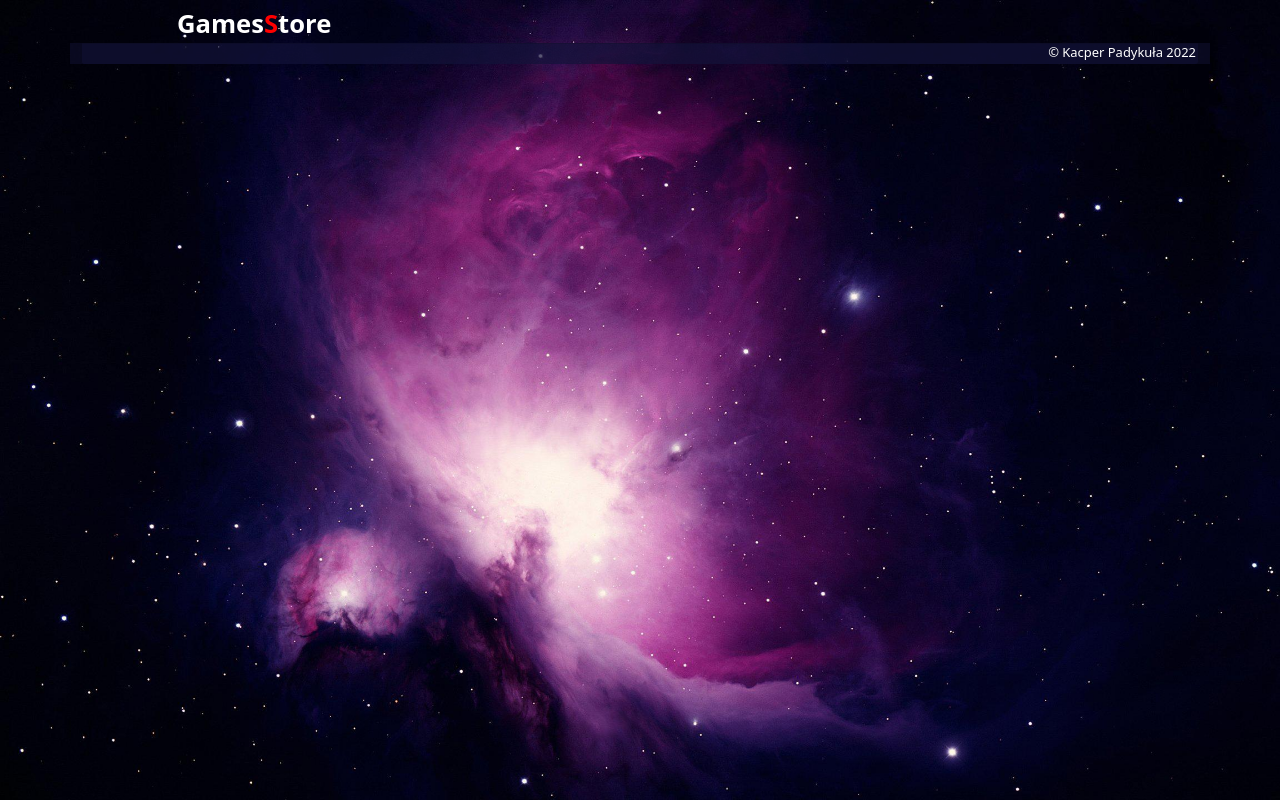
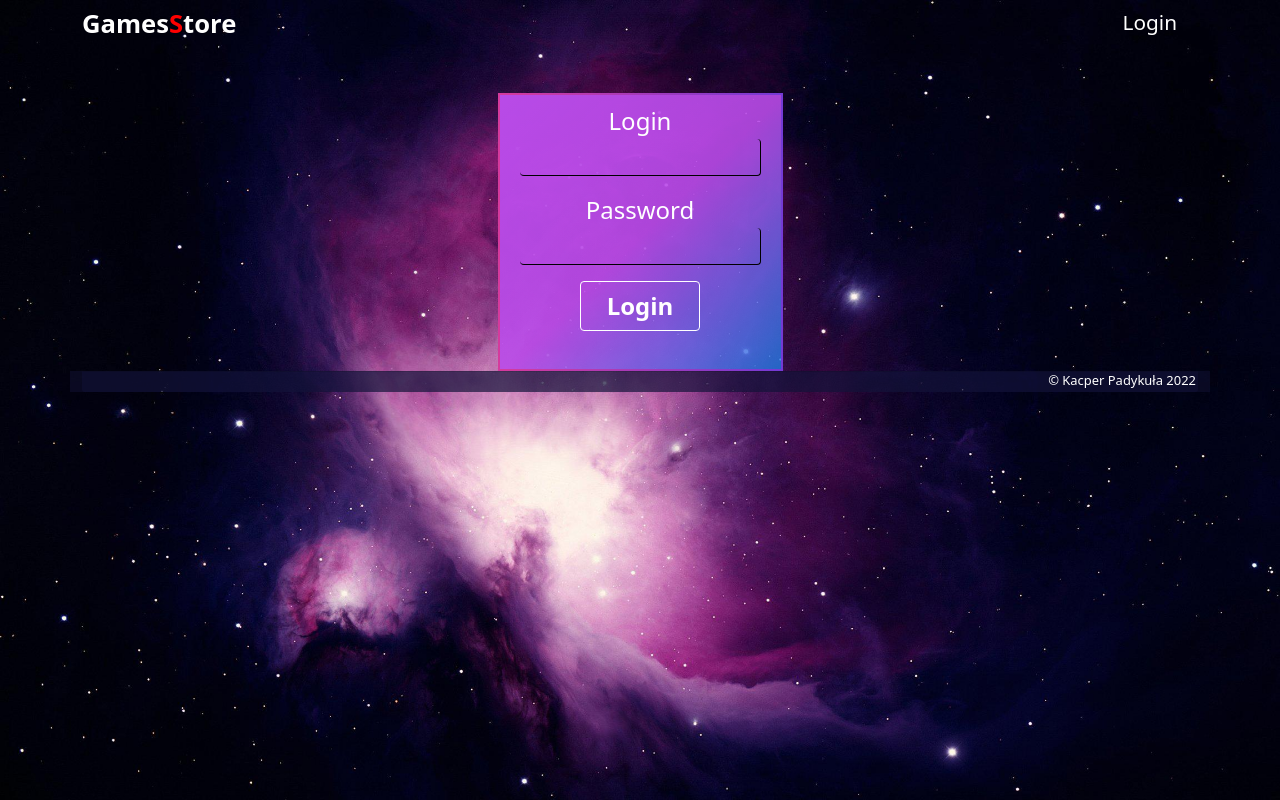
Before and after one commit to kPadykula/GameStore, an Angular app: page /login in a window 1280 px wide. Before the commit this address led to /. Built offline with nearby package versions, Linux system fonts and the light colour scheme.

Commit message:
LoginPanel

```diff
--- a/src/app/app.component.css
+++ b/src/app/app.component.css
@@ -1,7 +1,6 @@
 * {
   margin: 0;
   padding: 0;
-
 }
 
 @font-face {
--- a/src/app/footer/footer.component.css
+++ b/src/app/footer/footer.component.css
@@ -1,7 +1,6 @@
 * {
   color: white;
   max-height: 30px;
-  position: sticky;
   bottom: 0;
 }
 div {
--- a/src/app/game-details/game-details.component.html
+++ b/src/app/game-details/game-details.component.html
@@ -1,4 +1,4 @@
-<div *ngIf="game" id="tlo">
+<div id="tlo">
   <div class="container-fluid" id="main">
     <div class="row header">
       <div class="col-4" id="product_image">
@@ -40,6 +40,11 @@
         </aside>
       </div>
     </div>
+    <div *ngIf="isLogin === true; then adminPanel"></div>
+      <ng-template #adminPanel>
+        <button class="btn btn-danger">Remove Game</button>
+      </ng-template>
+
     <div class="row findMore">
 <!--      <hr>-->
       <h4>Find more like this!</h4>
--- a/src/app/game-details/game-details.component.ts
+++ b/src/app/game-details/game-details.component.ts
@@ -1,10 +1,11 @@
-import {Component, Input, OnInit, Output} from '@angular/core';
+import {Component, Input, OnChanges, OnInit, Output, SimpleChanges} from '@angular/core';
 import {Game} from "../shared/models/game.model";
 import {Category} from "../shared/enums/category-enum.model";
 import {Device} from "../shared/enums/device-enum.model";
 import {DRM} from "../shared/enums/drm-enum.model";
 import {GameService} from "../shared/services/game.service";
 import {ActivatedRoute, Params} from "@angular/router";
+import {LoginService} from "../shared/services/login.service";
 
 @Component({
   selector: 'app-game-details',
@@ -14,9 +15,15 @@ import {ActivatedRoute, Params} from "@angular/router";
 export class GameDetailsComponent implements OnInit {
   game: Game = new Game(1,'test',[Category.SandBox],Device.PC, DRM.GOG, '',0,'');
   games: Game[] = [];
+  isLogin: boolean = false;
 
-  constructor(private service: GameService,
-              private route: ActivatedRoute) { }
+  constructor(
+    private service: GameService,
+    private route: ActivatedRoute,
+    private loginService: LoginService
+  ) {
+
+  }
 
   ngOnInit(): void {
     if(this.route.snapshot.params['id']) {
@@ -39,5 +46,12 @@ export class GameDetailsComponent implements OnInit {
 
     }else
         this.game = this.game;
+
+    this.loginService.isLogin.subscribe(val => {
+      this.isLogin = val;
+    });
+
   }
+
+
 }
--- a/src/app/header/header.component.css
+++ b/src/app/header/header.component.css
@@ -21,3 +21,18 @@ img {
 .container-fluid {
   /*background: url("/assets/images/background-color.jpg");*/
 }
+
+.login {
+  color: white;
+  font-size: 1.3rem;
+  position: absolute;
+  right: 20px;
+}
+.container {
+  position: relative;
+}
+#backHome {
+  display: inline-block;
+  max-width: 30%;
+  cursor: pointer;
+}
--- a/src/app/header/header.component.html
+++ b/src/app/header/header.component.html
@@ -1,19 +1,36 @@
 
 <div class="container-fluid">
-  <a [routerLink]="['/']">
+
     <div class="container">
       <div id="logo">
+
         <div class="row">
+          <span id="backHome">
             <div class="col-sm-1 icon">
               <img [src]="'../assets/images/pad.png'"/>
             </div>
-          <div class="col-11">
+            <div class="col-10" [routerLink]="['/']">
               <div class="napis">
                 <b>Games<span style="color: red;">S</span>tore</b>
               </div>
             </div>
+          </span>
+            <div class="col-sm-1" >
+              <span *ngIf="!isLogin; then login else logout"></span>
+              <ng-template #login>
+                <div class="login btn" routerLink="login" >
+                  Login
+                </div>
+              </ng-template>
+              <ng-template #logout>
+                <div class="login btn" (click)="onLogout()">
+                  Logout
+                </div>
+              </ng-template>
+
             </div>
         </div>
       </div>
-  </a>
     </div>
+
+</div>
--- a/src/app/header/header.component.ts
+++ b/src/app/header/header.component.ts
@@ -1,4 +1,5 @@
 import { Component, OnInit } from '@angular/core';
+import {LoginService} from "../shared/services/login.service";
 
 @Component({
   selector: 'app-header',
@@ -7,9 +8,17 @@ import { Component, OnInit } from '@angular/core';
 })
 export class HeaderComponent implements OnInit {
 
-  constructor() { }
+  isLogin: boolean = false;
+
+  constructor(private loginService: LoginService) { }
 
   ngOnInit(): void {
+    this.loginService.isLogin.subscribe(val => {
+      this.isLogin = val;
+    });
   }
 
+  onLogout() {
+    this.loginService.isLogin.emit(false);
+  }
 }
--- /dev/null
+++ b/src/app/login/login.component.css
@@ -0,0 +1,60 @@
+label {
+  color: white;
+  font-size: 1.5rem;
+}
+#loginBtn {
+  color: white;
+  font-size: 1.5rem;
+}
+
+input[type="text"], input[type="password"] {
+  background: rgba(0, 0, 0, 0);
+  border: none;
+  outline: none;
+  border-bottom: 1px solid black;
+  border-right: 1px solid black;
+}
+
+input[type="text"]:hover, input[type="password"]:hover {
+  background-color: rgba(197, 19, 129, 0.3);
+  color: white;
+}
+
+input[type="text"]:focus, input[type="password"]:focus {
+  background-color: rgba(197, 19, 129, 0.3);
+  box-shadow: 0 1px 1px rgba(0, 0, 0, 0.1) inset, 0 0 8px rgba(126, 239, 104, 0.4);
+  border-color: #EE6C6C;
+}
+
+
+
+#formColumn {
+  margin-top: 50px;
+  padding-bottom: 30px;
+  background: linear-gradient(135deg, rgba(185,75,232,1) 0%, rgba(185,75,232,0.9) 51%, rgba(32,124,229,0.8) 100%);
+  border: 2px solid;
+  border-image-source: linear-gradient(to left, #743ad5, #d53a9d);
+  border-image-slice: 1;
+}
+
+form {
+  flex: content;
+  justify-content: center;
+}
+
+#loginBtn {
+  background-color: transparent;
+  border: 1px solid white;
+  transition: 0.5s;
+  font-weight: bold;
+}
+
+#loginBtn:active, #loginBtn:hover {
+  box-shadow: 0 1px 1px rgba(0, 0, 0, 0.1) inset, 0 0 8px rgba(126, 239, 104, 0.4);
+  border-color: #EE6C6C;
+
+}
+
+#loginBtn:active {
+  transform: scale(105%);
+}
--- /dev/null
+++ b/src/app/login/login.component.html
@@ -0,0 +1,25 @@
+<div class="container">
+  <form (ngSubmit)="onLogin(f)" #f="ngForm">
+    <div class="row justify-content-center">
+      <div class="d-flex flex-column text-center col-3" id="formColumn">
+        <div class="p-2 loginCol">
+          <div class="form-group">
+            <label for="loginInput">Login</label>
+            <input type="text" ngModel name="loginInput" id="loginInput" class="form-control">
+          </div>
+        </div>
+
+        <div class="p-2">
+          <div class="form-group">
+            <label for="passwordInput">Password</label>
+            <input type="password" ngModel name="passwordInput" id="passwordInput" class="form-control">
+          </div>
+        </div>
+
+        <div class="p-2">
+          <button class="btn col-6" id="loginBtn">Login</button>
+        </div>
+      </div>
+    </div>
+  </form>
+</div>
--- /dev/null
+++ b/src/app/login/login.component.ts
@@ -0,0 +1,31 @@
+import { Component, OnInit } from '@angular/core';
+import {NgForm} from "@angular/forms";
+import {LoginService} from "../shared/services/login.service";
+import {Router} from "@angular/router";
+
+@Component({
+  selector: 'app-login',
+  templateUrl: './login.component.html',
+  styleUrls: ['./login.component.css']
+})
+export class LoginComponent implements OnInit {
+
+  constructor(
+    private loginService: LoginService,
+    private router:Router
+  ) { }
+
+  ngOnInit(): void {
+
+  }
+
+  onLogin(form: NgForm) {
+    let value = form.value;
+    console.log(value);
+    if(this.loginService.checkLoginAdmin(value.loginInput, value.passwordInput)){
+      this.loginService.isLogin.emit(true);
+      this.router.navigate(['/'])
+
+    }
+  }
+}
--- /dev/null
+++ b/src/app/shared/services/login.service.ts
@@ -0,0 +1,34 @@
+import {EventEmitter, Injectable} from '@angular/core';
+
+@Injectable({
+  providedIn: 'root'
+})
+export class LoginService {
+
+  isLogin = new EventEmitter<boolean>();
+
+  private Admin: {login: string, password: string} =
+    {
+      login: 'admin',
+      password: 'admin'
+    }
+
+  constructor() { }
+
+
+  checkLoginAdmin(login: string, pass: string) :boolean {
+    if (this.Admin.login === login && this.Admin.password === pass)
+      return true;
+    return false;
+  }
+
+  isLoginFunction(): boolean {
+    this.isLogin.subscribe(val => {
+      if(val)
+        return true;
+      return false;
+    })
+    return false;
+  }
+
+}
```
Also changed, not shown: src/app/app.module.ts (+7 -2 lines). Lines whose indentation alone changed are shown as unchanged.
